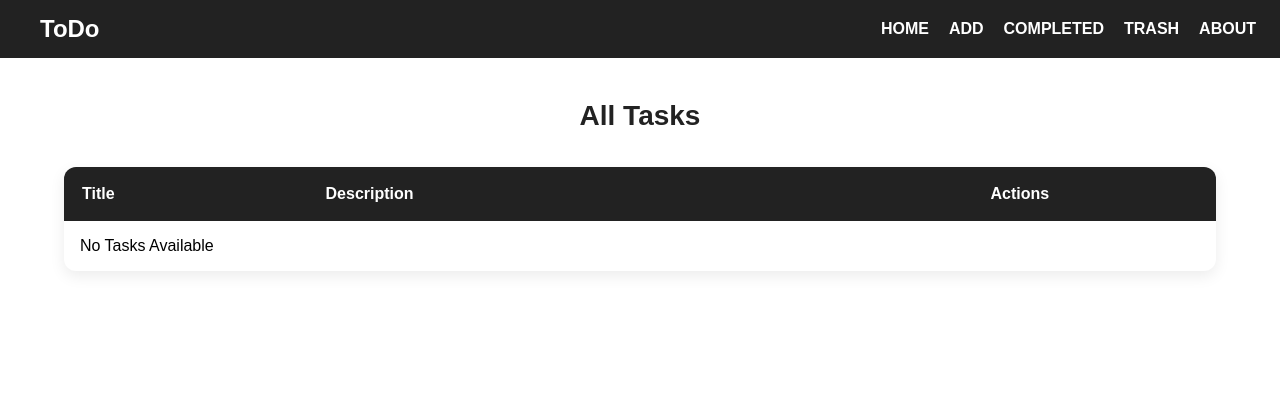
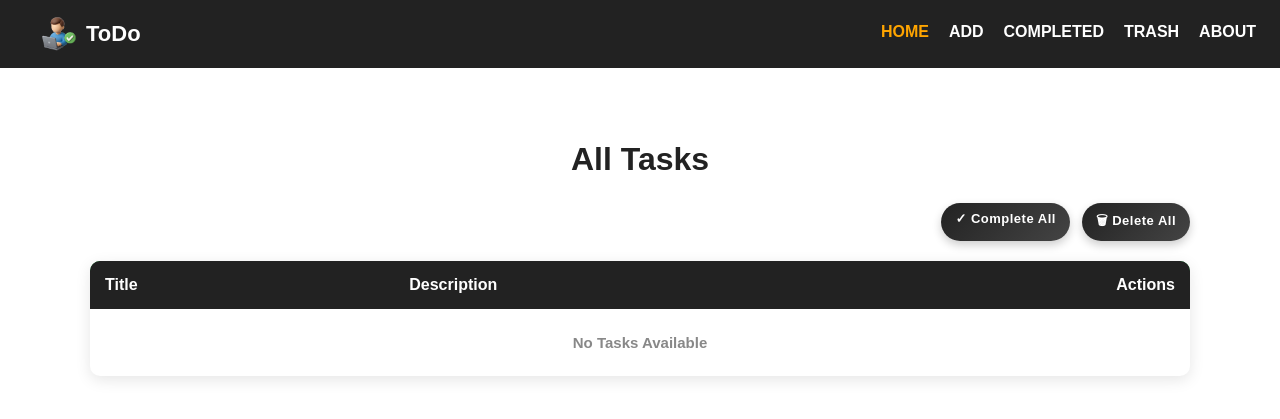
Before and after one commit to nikunjhadiya/django-todo-crud, a Django app: page / in a window 1280 px wide. Shown: the top 419 px of the page. Run offline with Django 5.2, Linux system fonts and the light colour scheme; data that the repository does not hold is empty.

Commit message:
Add Completed and Trash task system with Django views, models, and UI

```diff
--- a/base/templates/home.html
+++ b/base/templates/home.html
@@ -2,6 +2,11 @@
 
 <div class="container">
   <h1 class="heading">All Tasks</h1>
+
+  <div class="topactions">
+    <a href="{% url 'completeall' %}" class="topbtn">✓ Complete All</a>
+    <a href="{% url 'deleteall' %}" class="topbtn">🗑 Delete All</a>
+  </div>
 
   <table class="tasktable">
     <thead>
@@ -21,6 +26,9 @@
         <td class="actioncol">
           <a href="{% url 'update' task.id %}" class="editbtn">Update</a>
           <a href="{% url 'delete' task.id %}" class="deletebtn">Delete</a>
+          <a href="{% url 'complete' task.id %}" class="completebtn"
+            >Complete</a
+          >
         </td>
       </tr>
 
--- a/base/urls.py
+++ b/base/urls.py
@@ -10,4 +10,8 @@ urlpatterns = [
     path('about/', about, name='about'),
     path('update/<int:pk>/', update, name='update'),
     path('delete/<int:pk>/', delete, name='delete'),
+    path('complete/<int:pk>/', complete, name='complete'),
+    path('completeall/', completeall, name='completeall'),
+    path('deleteall/', deleteall, name='deleteall'),
+
 ]
--- a/base/views.py
+++ b/base/views.py
@@ -1,5 +1,5 @@
 from django.shortcuts import render
-from base.models import TaskModel
+from base.models import TaskModel, CompleteModel, TrashModel
 from django.shortcuts import render,redirect
 
 
@@ -34,19 +34,63 @@ def update(request, pk):
     if request.method == "POST":
         data.title = request.POST['title']
         data.description = request.POST['description']
-
         data.save()
-
         return redirect(home)
-
     return render(request, 'update.html', {'data': data})
 
 
 def completed(request):
-    return render(request,'completed.html')
+    data = CompleteModel.objects.all()
+    return render(request, 'completed.html', {'data': data})
+
+def complete(request, pk):
+    data = TaskModel.objects.get(id=pk)
+    CompleteModel.objects.create(
+        title=data.title,
+        description=data.description
+    )
+    data.delete()
+    return redirect('home')
+
+def completeall(request):
+    data = TaskModel.objects.all()
+    for i in data:
+        CompleteModel.objects.create(
+        title=i.title,
+        description=i.description
+        )
+        i.delete()
+    return redirect('home')
+
+def deleteall(request):
+    data = TaskModel.objects.all()
+    for i in data:
+        TrashModel.objects.create(
+        title=i.title,
+        description=i.description
+        )
+        i.delete()
+    return redirect('home')
+
 
 def trash(request):
-    return render(request,'trash.html')
+    data = TrashModel.objects.all()
+    return render(request, 'trash.html', {'data': data})
 
 def about(request):
     return render(request,'about.html')
+
+
+
+# complate page:
+# restore
+# restore all
+# delete all
+
+
+# home page:
+  # update
+    # complate
+    # delete
+    # delete all
+    # complate all
--- a/static/css/style.css
+++ b/static/css/style.css
@@ -19,9 +19,23 @@ body {
     background: #222;
 }
 
-.logo h1 {
+.logo {
+    display: flex;
+    align-items: center;
+    gap: 8px;
+}
+
+.logo img {
+    width: 38px;
+    height: 38px;
+    object-fit: cover;
+}
+
+.logo span {
     color: white;
-    margin: 0;
+    font-size: 22px;
+    font-weight: 600;
+    line-height: 1;
 }
 
 .navlinks {
@@ -33,10 +47,16 @@ body {
     color: white;
     text-decoration: none;
     font-weight: bold;
+    padding-bottom: 4px;
     transition: 0.3s;
 }
 
-.navlinks a:hover {
+/* .navlinks a:hover {
+    color: orange;
+} */
+
+/* Active Page */
+.navlinks a.active {
     color: orange;
 }
 
@@ -85,58 +105,84 @@ body {
 
 .tasktable {
     width: 100%;
-    table-layout: fixed;
 }
 
 .titlecol {
-    width: 20%;
+    width: 25%;
 }
 
 .desccol {
-    width: 60%;
+    width: 45%;
 }
 
 .actionhead {
-    width: 20%;
+    width: 30%;
 }
 
 /* Action Buttons */
 .actioncol {
     display: flex;
+    gap: 10px;
+    align-items: center;
     justify-content: center;
-    align-items: center;
-    gap: 10px;
+}
+
+.actioncol a {
+    margin: 0 6px;
 }
 
 .editbtn {
     text-decoration: none;
-    /* background: #4caf50; */
-    color: rgb(0, 0, 0);
+    background: #4caf50;
+    color: white;
     padding: 8px 16px;
     border-radius: 6px;
     font-size: 14px;
     font-weight: 600;
-    /* transition: 0.3s; */
+    display: inline-block;
+    transition: 0.3s;
 }
-/*
+
 .editbtn:hover {
     background: #388e3c;
-} */
+    color: white;
+}
 
 .deletebtn {
     text-decoration: none;
-    /* background: #f44336; */
-    color: rgb(0, 0, 0);
+    background: #f44336;
+    color: white;
     padding: 8px 16px;
     border-radius: 6px;
     font-size: 14px;
     font-weight: 600;
-    /* transition: 0.3s; */
+    display: inline-block;
+    transition: 0.3s;
 }
 
-/* .deletebtn:hover {
+.deletebtn:hover {
     background: #d32f2f;
-} */
+    color: white;
+}
+
+.completebtn {
+    text-decoration: none;
+    background: #2196f3;
+    color: white;
+    padding: 8px 16px;
+    border-radius: 6px;
+    font-size: 14px;
+    font-weight: 600;
+    display: inline-block;
+    transition: 0.3s;
+}
+
+.completebtn:hover {
+    background: #1976d2;
+    color: white;
+}
+
+
 
 /* Add Form */
 .formcontainer {
@@ -201,6 +247,117 @@ body {
     background: #388e3c;
 }
 
+/* Complete */
+
+/* Main Container */
+.container {
+    width: 90%;
+    max-width: 1100px;
+    margin: 40px auto;
+    padding: 20px;
+}
+
+/* Heading */
+.heading {
+    text-align: center;
+    font-size: 32px;
+    font-weight: 700;
+    color: #222;
+    margin-bottom: 25px;
+}
+
+.topactions {
+    display: flex;
+    justify-content: flex-end;
+    gap: 10px;
+    margin-bottom: 20px;
+}
+
+.topactions {
+    display: flex;
+    justify-content: flex-end;
+    gap: 12px;
+    margin-bottom: 20px;
+}
+
+.topbtn {
+    background: linear-gradient(135deg, #222, #444);
+    color: white;
+    text-decoration: none;
+    padding: 8px 14px;
+    border-radius: 30px;
+    font-size: 13px;
+    font-weight: 600;
+    letter-spacing: 0.5px;
+    transition: all 0.3s ease;
+    box-shadow: 0 4px 10px rgba(0, 0, 0, 0.2);
+}
+
+.topbtn:hover {
+    transform: translateY(-2px);
+    background: linear-gradient(135deg, #111, #333);
+    box-shadow: 0 6px 15px rgba(0, 0, 0, 0.3);
+}
+
+/* Table */
+.tasktable {
+    width: 100%;
+    border-collapse: collapse;
+    background: #ffffff;
+    box-shadow: 0 4px 15px rgba(0, 0, 0, 0.1);
+    border-radius: 10px;
+    overflow: hidden;
+}
+
+/* Table Header */
+.tasktable thead {
+    background: #28a745;
+    color: white;
+}
+
+.tasktable th {
+    padding: 15px 15px;
+    text-align: left;
+    font-size: 16px;
+}
+
+/* Table Body */
+.tasktable td {
+    padding: 7px 15px;
+    border-bottom: 1px solid #e5e5e5;
+    font-size: 15px;
+    color: #444;
+}
+
+/* Alternate Row Color */
+/* .tasktable tbody tr:nth-child(even) {
+    background: #2475c7;
+} */
+
+/* Hover Effect */
+.tasktable tbody tr:hover {
+    background: #f5f5f5;
+    transition: 0.3s;
+}
+
+/* Empty Data Row */
+.tasktable tbody tr td[colspan] {
+    text-align: center;
+    font-weight: 600;
+    color: #888;
+    padding: 25px;
+}
+
+/* Column Widths */
+.titlecol {
+    width: 30%;
+}
+
+.desccol {
+    width: 70%;
+}
+
+
 /* Responsive */
 @media (max-width: 600px) {
 
--- a/templates/main.html
+++ b/templates/main.html
@@ -2,7 +2,12 @@
 <!doctype html>
 <html>
   <head>
-    <title>Todo</title>
+    <title>ToDo</title>
+    <link
+      rel="icon"
+      type="../static/images/taskimages.jpg"
+      href="{% static 'images/taskimages.jpg' %}"
+    />
     <link rel="stylesheet" href="{% static 'css/style.css' %}" />
   </head>
   <body>
--- a/templates/nav.html
+++ b/templates/nav.html
@@ -1,14 +1,41 @@
 {% load static %}
 <nav class="navbar">
-    <div class="logo">
-        <h1>ToDo</h1>
+  <div class="logo">
+    <img src="{% static 'images/taskimages.jpg' %}" alt="Task Manager Logo" />
+    <span>ToDo</span>
+  </div>
+
+  <div class="navlinks">
+    <div class="navlinks">
+      <a
+        href="{% url 'home' %}"
+        class="{% if request.path == '/' %}active{% endif %}"
+        >HOME</a
+      >
+
+      <a
+        href="{% url 'add' %}"
+        class="{% if request.path == '/add/' %}active{% endif %}"
+        >ADD</a
+      >
+
+      <a
+        href="{% url 'completed' %}"
+        class="{% if request.path == '/completed/' %}active{% endif %}"
+        >COMPLETED</a
+      >
+
+      <a
+        href="{% url 'trash' %}"
+        class="{% if request.path == '/trash/' %}active{% endif %}"
+        >TRASH</a
+      >
+
+      <a
+        href="{% url 'about' %}"
+        class="{% if request.path == '/about/' %}active{% endif %}"
+        >ABOUT</a
+      >
     </div>
-
-    <div class="navlinks">
-        <a href="{% url 'home' %}">HOME</a>
-        <a href="{% url 'add' %}">ADD</a>
-        <a href="{% url 'completed' %}">COMPLETED</a>
-        <a href="{% url 'trash' %}">TRASH</a>
-        <a href="{% url 'about' %}">ABOUT</a>
-    </div>
+  </div>
 </nav>
```
Also changed, not shown: base/models.py (+8 -0 lines), base/templates/completed.html (+26 -1 lines), base/templates/trash.html (+25 -1 lines), base/migrations/0003_completemodel.py (added), base/migrations/0004_trashmodel.py (added), base/migrations/0005_delete_trashmodel.py (added), base/migrations/0006_trashmodel.py (added), static/images/taskimages.jpg (added).
